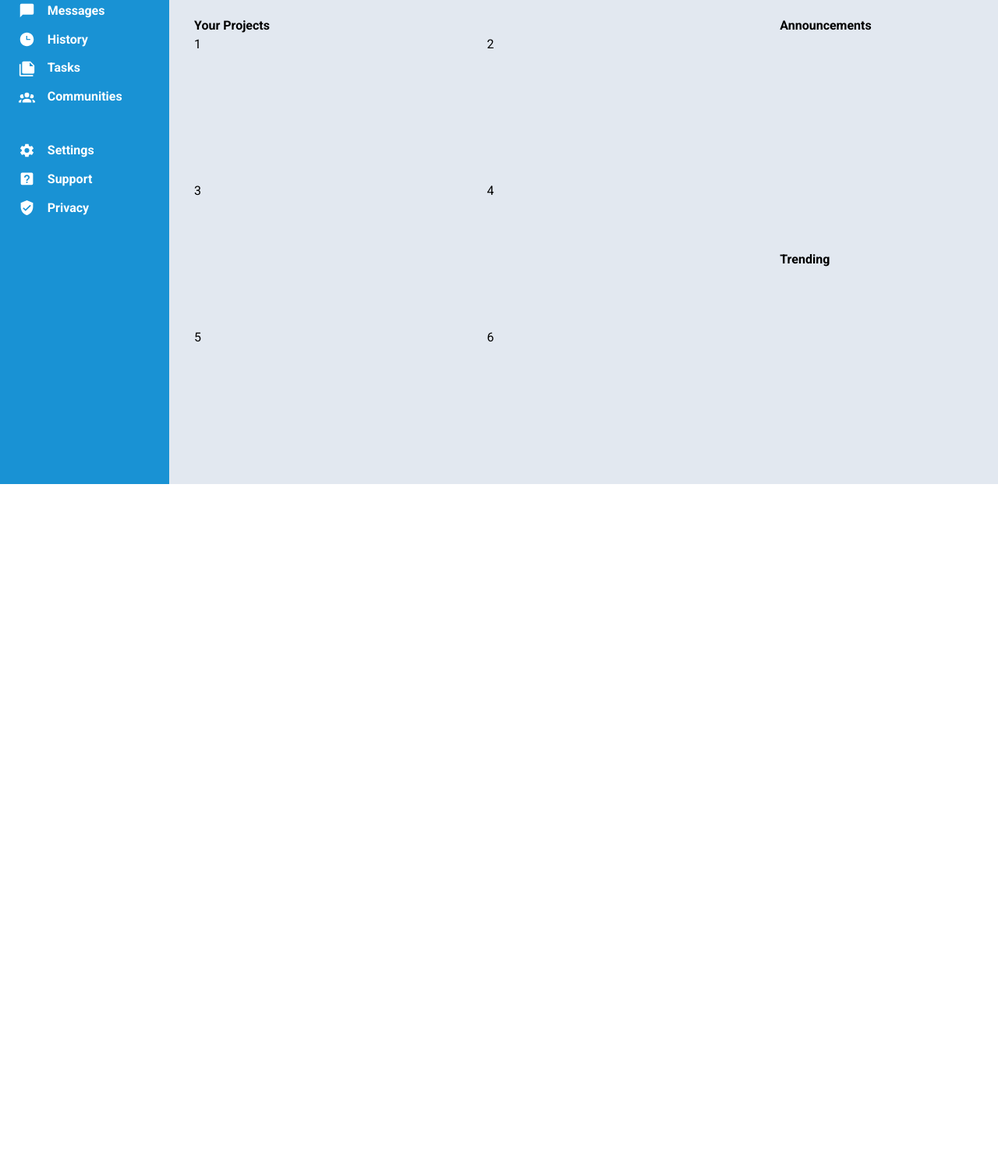
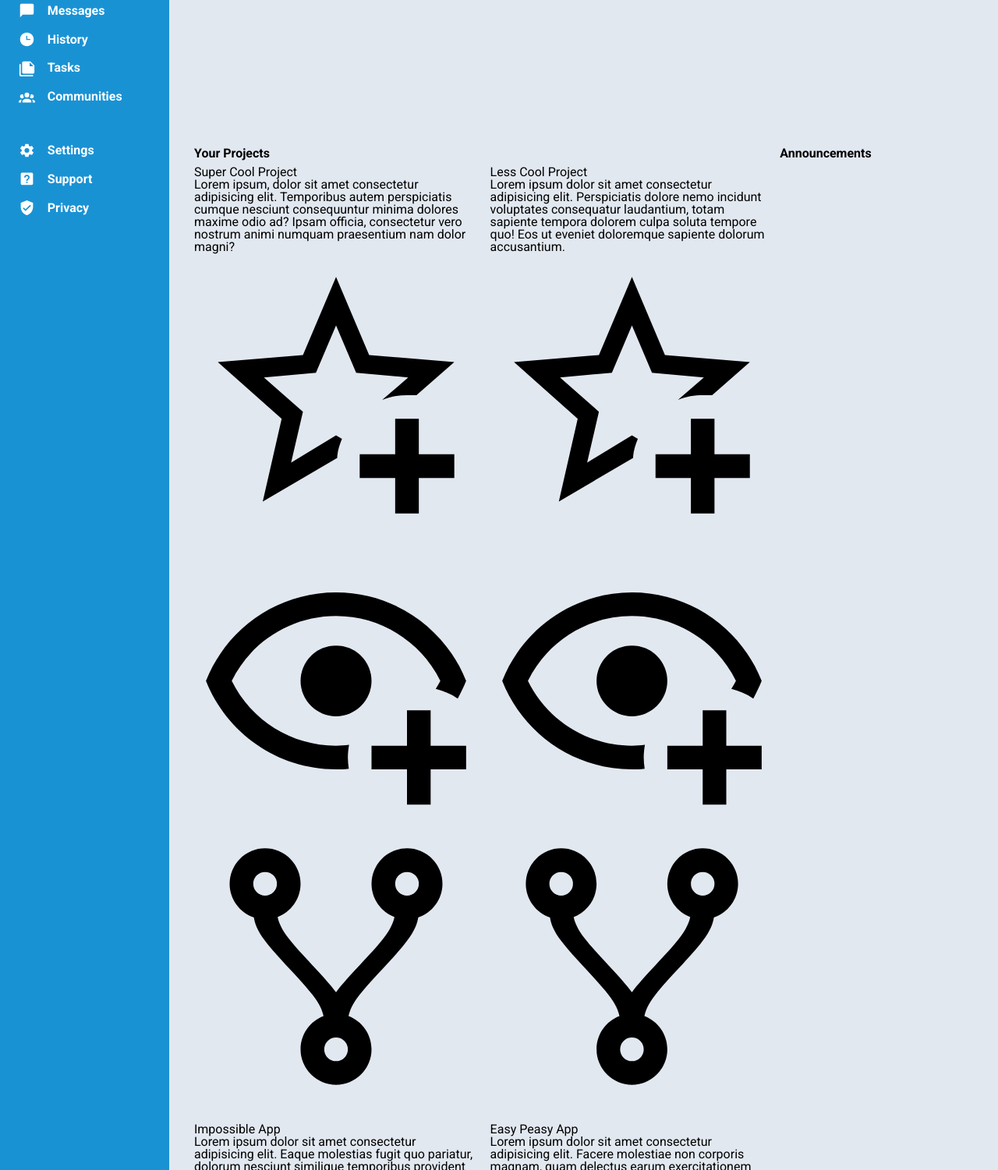
Before and after one commit to gabrielg2020/dashboard, a plain HTML site: page index.html in a window 1280 px wide. Shown: the part 179-1680 px from the top of the page at 78% size. Before the commit the page ends 800 px from the top, so only its background shows below. Drawn offline with Linux system fonts and the light colour scheme.

Commit message:
Added all content to cards

```diff
--- a/index.html
+++ b/index.html
@@ -63,12 +63,48 @@
             <h2>Announcements</h2>
             <h2>Trending</h2>
             <div class="cards">
-                <div class="card">1</div>
-                <div class="card">2</div>
-                <div class="card">3</div>
-                <div class="card">4</div>
-                <div class="card">5</div>
-                <div class="card">6</div>
+                <div class="card">
+                    <h3>Super Cool Project</h3>
+                    <p>Lorem ipsum, dolor sit amet consectetur adipisicing elit. Temporibus autem perspiciatis cumque nesciunt consequuntur minima dolores maxime odio ad? Ipsam officia, consectetur vero nostrum animi numquam praesentium nam dolor magni?</p>
+                    <img src="/assets/star-plus-outline.svg" alt="">
+                    <img src="/assets/eye-plus-outline.svg" alt="">
+                    <img src="/assets/source-fork.svg" alt="">
+                </div>
+                <div class="card">
+                    <h3>Less Cool Project</h3>
+                    <p>Lorem ipsum dolor sit amet consectetur adipisicing elit. Perspiciatis dolore nemo incidunt voluptates consequatur laudantium, totam sapiente tempora dolorem culpa soluta tempore quo! Eos ut eveniet doloremque sapiente dolorum accusantium.</p>
+                    <img src="/assets/star-plus-outline.svg" alt="">
+                    <img src="/assets/eye-plus-outline.svg" alt="">
+                    <img src="/assets/source-fork.svg" alt="">
+                </div>
+                <div class="card">
+                    <h3>Impossible App</h3>
+                    <p>Lorem ipsum dolor sit amet consectetur adipisicing elit. Eaque molestias fugit quo pariatur, dolorum nesciunt similique temporibus provident nam minima quis nisi ipsam maxime explicabo voluptas! Numquam harum magni placeat!</p>
+                    <img src="/assets/star-plus-outline.svg" alt="">
+                    <img src="/assets/eye-plus-outline.svg" alt="">
+                    <img src="/assets/source-fork.svg" alt="">
+                </div>
+                <div class="card">
+                    <h3>Easy Peasy App</h3>
+                    <p>Lorem ipsum dolor sit amet consectetur adipisicing elit. Facere molestiae non corporis magnam, quam delectus earum exercitationem possimus distinctio, illum dolor, neque magni rem blanditiis eum laudantium totam expedita itaque.</p>
+                    <img src="/assets/star-plus-outline.svg" alt="">
+                    <img src="/assets/eye-plus-outline.svg" alt="">
+                    <img src="/assets/source-fork.svg" alt="">
+                </div>
+                <div class="card">
+                    <h3>Ad Blocker</h3>
+                    <p>Lorem ipsum dolor sit amet consectetur adipisicing elit. Tenetur consequatur cumque inventore. Quam ducimus aliquam, maxime sit vero, perspiciatis inventore ad eveniet excepturi labore quae perferendis nostrum esse? Quia, saepe? </p>
+                    <img src="/assets/star-plus-outline.svg" alt="">
+                    <img src="/assets/eye-plus-outline.svg" alt="">
+                    <img src="/assets/source-fork.svg" alt="">
+                </div>
+                <div class="card">
+                    <h3>Money Maker</h3>
+                    <p>Lorem ipsum dolor, sit amet consectetur adipisicing elit. Provident facilis distinctio illum ea, doloremque perferendis tempora fuga, labore consectetur illo error fugit perspiciatis accusantium, vero deleniti. Ea magni eveniet enim?</p>
+                    <img src="/assets/star-plus-outline.svg" alt="">
+                    <img src="/assets/eye-plus-outline.svg" alt="">
+                    <img src="/assets/source-fork.svg" alt="">
+                </div>
             </div>
         </div>
     </div>
--- a/style.css
+++ b/style.css
@@ -144,7 +144,7 @@
     grid-template-columns: repeat(2,1fr);
     grid-template-rows: repeat(3,1fr);
     grid-area: 2 / 1 / 5 / 1;
-    gap: 0.5rem;
+    gap: 1rem;
 }
 
 .sidebar {
```
Also changed, not shown: assets/eye-plus-outline.svg (added), assets/source-fork.svg (added), assets/star-plus-outline.svg (added).
